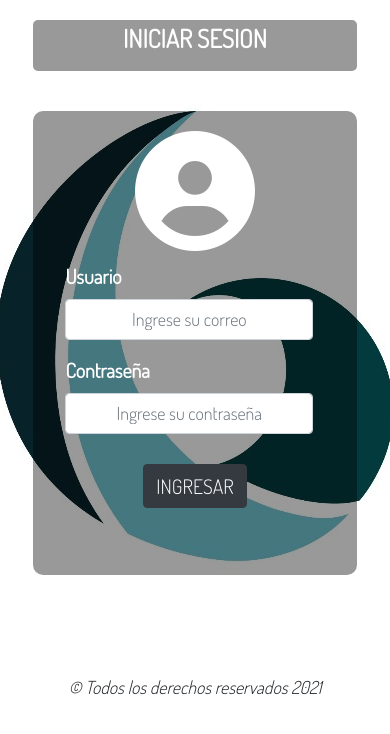
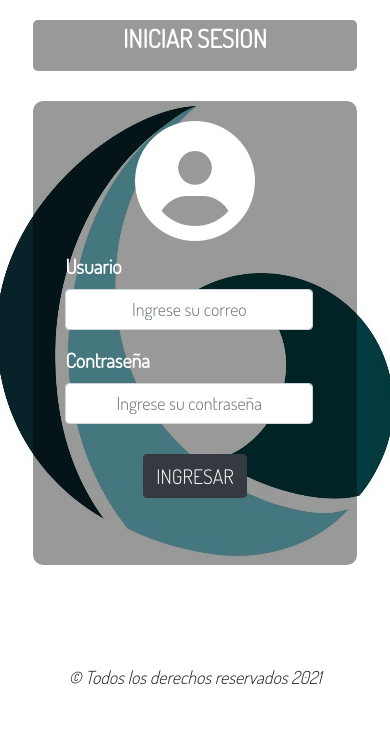
Before and after one commit to Jeffcaco/GDIT, a PHP site: page /Login/ in a window 390 px wide. Shown: the part 45-779 px from the top of the page. Run offline with PHP 8.4, Linux system fonts and the light colour scheme; some libraries are stand-ins or nearby versions.

Commit message:
version 2

```diff
--- a/Login/estilos.css
+++ b/Login/estilos.css
@@ -93,7 +93,7 @@
     .login{
         width: 90%;
         margin-left: 5%;
-        margin-top: 40px;
+        margin-top: 30px;
         height: 55vh;
         border-radius: 10px;
         background: rgba(0,0,0,0.4);
--- a/Login/index.php
+++ b/Login/index.php
@@ -97,7 +97,7 @@
         </form>
 		</div>
     <div class="auxiliar">
-      ss<br>ss<br>ss<br>
+      ss<br>ss<br>ss
     </div>
 	</main>
 
```
